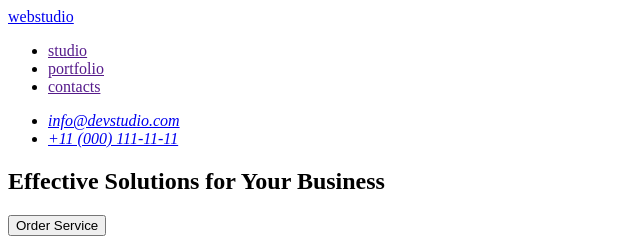
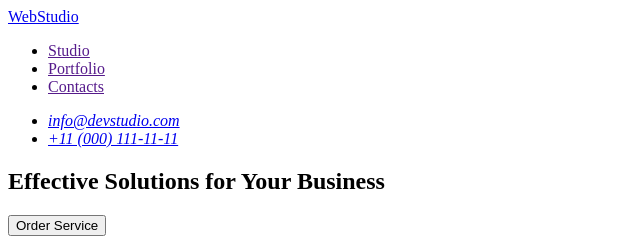
Before and after one commit to Gunaylor/goit-markup-hw-01, a plain HTML site: page index.html in a window 1280 px wide. Shown: the top 240 px of the page, 0-640 px from the left. Drawn offline with Linux system fonts and the light colour scheme.

Commit message:
Update index.html

```diff
--- a/index.html
+++ b/index.html
@@ -11,13 +11,13 @@
     <header>
         <nav>
             <!-- Logo -->
-            <a href="./index.html">webstudio</a>
+            <a href="./index.html">WebStudio</a>
 
             <!-- Menü -->
             <ul>
-                <li><a href="">studio</a></li>
-                <li><a href="">portfolio</a></li>
-                <li><a href="">contacts</a></li>
+                <li><a href="">Studio</a></li>
+                <li><a href="">Portfolio</a></li>
+                <li><a href="">Contacts</a></li>
             </ul>
         </nav>
 
@@ -88,7 +88,7 @@
     </main>
 
     <footer>
-        <a href="./index.html">webstudio</a>
+        <a href="./index.html">WebStudio</a>
         <p>Increase the flow of customers and sales for your business with digital marketing & growth solutions.</p>
     </footer>
 </body>
```
